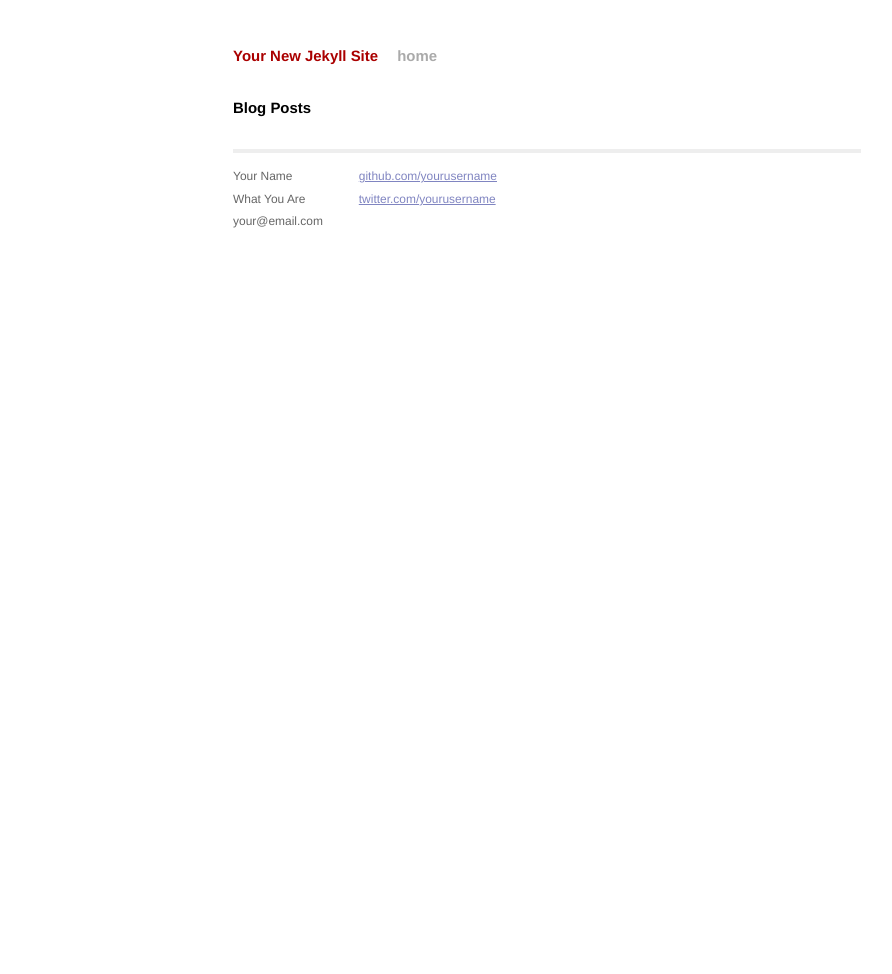
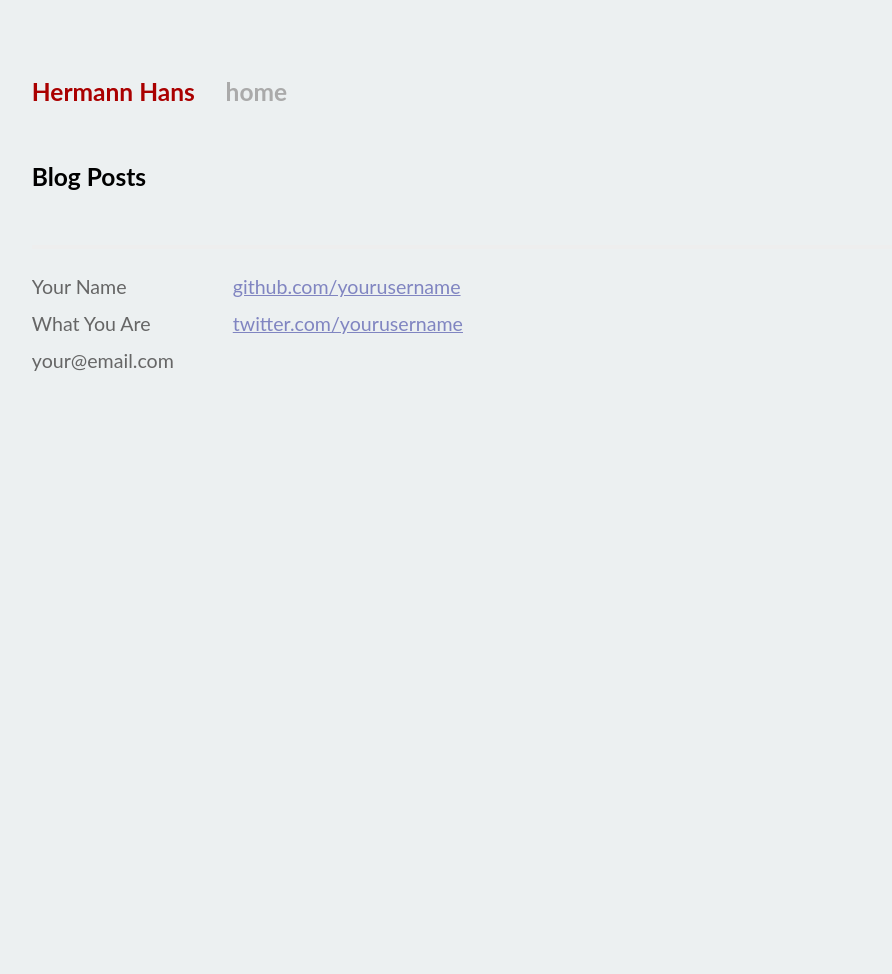
Before and after one commit to Hermannjr/jekyll-template, a Jekyll site: the page built from index.html, in a window 1280 px wide. Shown: the whole page, without its empty margins (93-985 px from the left). Built offline with Jekyll 4.4.1, drawn with Linux system fonts in a browser that asks for light colours; before the commit the page ends 945 px from its top, so only the background shows below that.

Commit message:
Playing around with CSS and index.html

```diff
--- a/_config.yml
+++ b/_config.yml
@@ -1,2 +1,2 @@
-name: Your New Jekyll Site
+name: Hermann Hans
 pygments: true
--- a/css/main.css
+++ b/css/main.css
@@ -13,9 +13,9 @@
 html, body { height: 100%; }
 
 body {
-  background-color: #FFF;
-  font: 13.34px Helvetica, Arial, sans-serif;
-  font-size: small;
+  font-family: "Lato", "Helvetica Neue", Helvetica, sans-serif;
+  background-color: #ECF0F1;
+  font-size: 16pt;
   text-align: center;
 }
 
--- a/index.html
+++ b/index.html
@@ -1,6 +1,6 @@
 ---
 layout: default
-title: Your New Jekyll Site
+title: Hermann Hans
 ---
 
 <div id="home">
```
